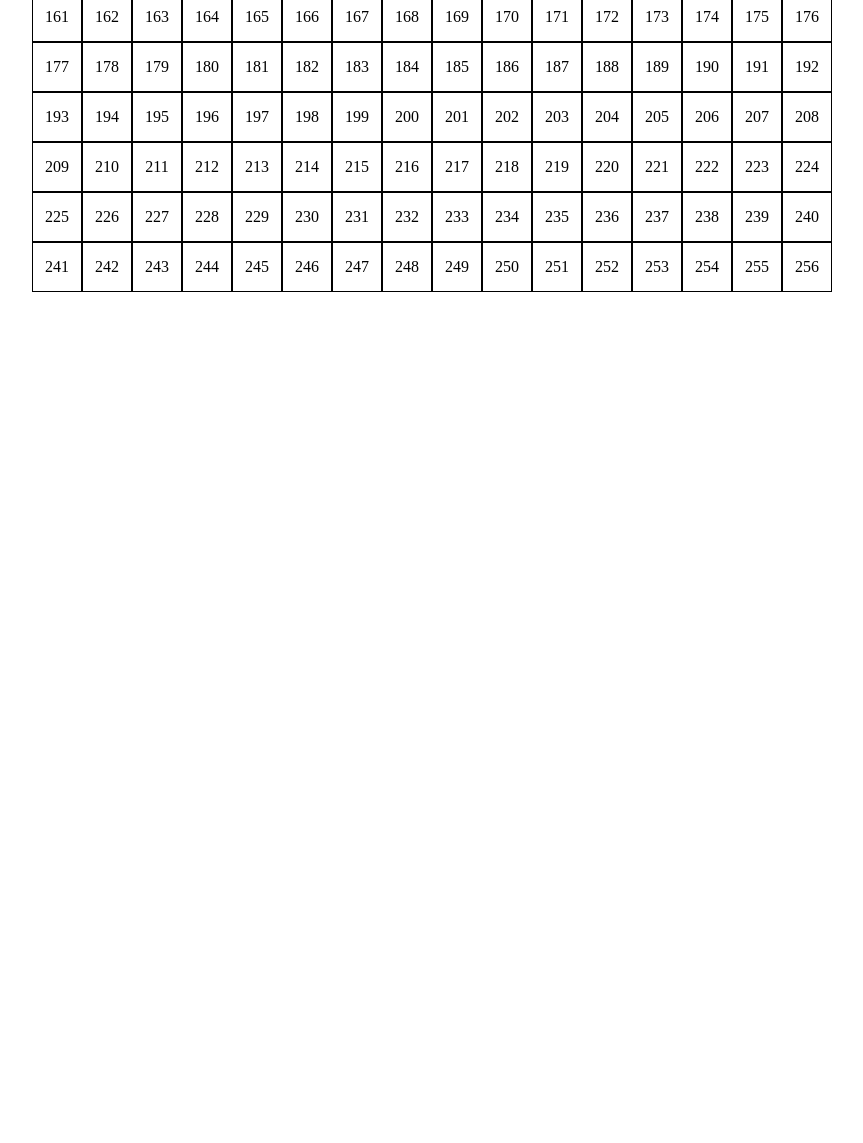
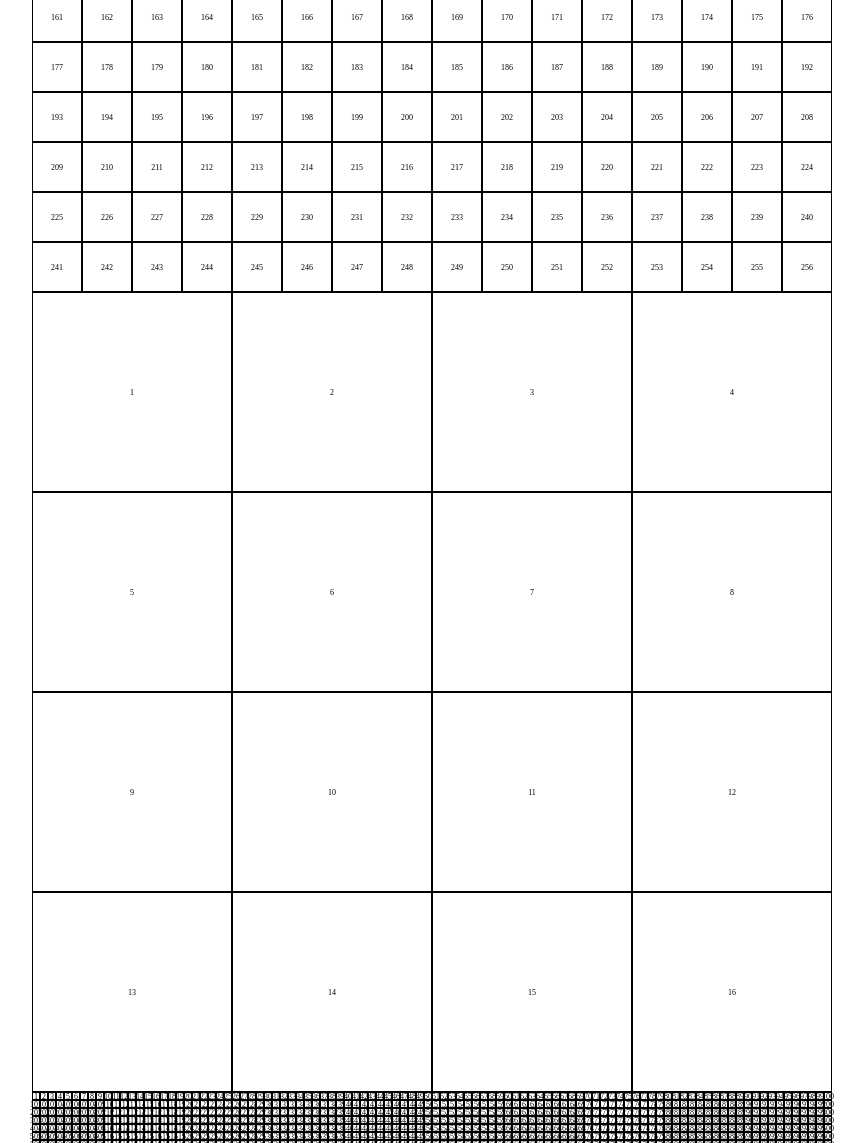
Before and after one commit to sserio3/etch-a-sketch, a plain HTML site: page index.html in a window 1280 px wide. Shown: the part 516-1659 px from the top of the page, without its empty margins (208-1071 px from the left). Before the commit the page ends 816 px from the top, so only its background shows below. Drawn offline with Linux system fonts and the light colour scheme.

Commit message:
test: add visual tests for createGrid with 16x16, 4x4, and 100x100 sizes
These are temporary, browser-based visual tests used to manually verify that grids of various sizes render correctly. No automated assertions are included.

```diff
--- a/script.js
+++ b/script.js
@@ -20,11 +20,20 @@ function createGrid(gridSize = 16) {
         const gridSquare = document.createElement('div');
         gridSquare.style.width = squareSize + 'px';
         gridSquare.style.height = squareSize + 'px';
-        gridSquare.textContent = i + 1;  // Add number to each square for debugging
+
+        gridSquare.textContent = i + 1; // For testing purposes, show the square number
+        gridSquare.style.fontSize = '8px'; // For testing purposes, make the text smaller
+
         gridSquare.classList.add('grid-square');
         gridContainer.appendChild(gridSquare);
     }
 }
 
-// Create a grid of the default size of 16 x 16 squares
+// Test 1: Create a grid of the default size of 16 x 16 squares, visually check for correct grid format
 createGrid();
+
+// Test 2: Create a grid of 4 x 4 squares, visually check for correct grid format
+createGrid(4);
+
+// Test 3: Create a grid of 100 x 100 squares, visually check for correct grid format
+createGrid(100);
--- a/style.css
+++ b/style.css
@@ -1,4 +1,5 @@
 /* style.css - This file contains the CSS styling page for this project */
+
 body {
     display: flex;
     flex-direction: column;
```
